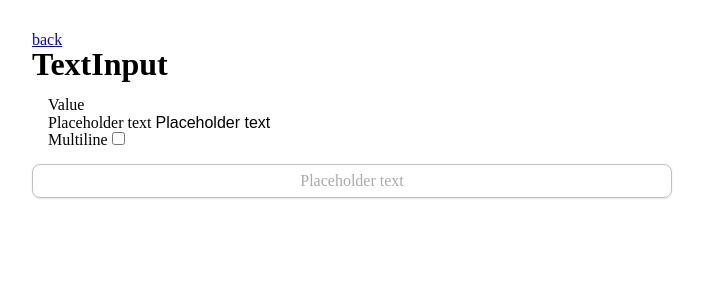
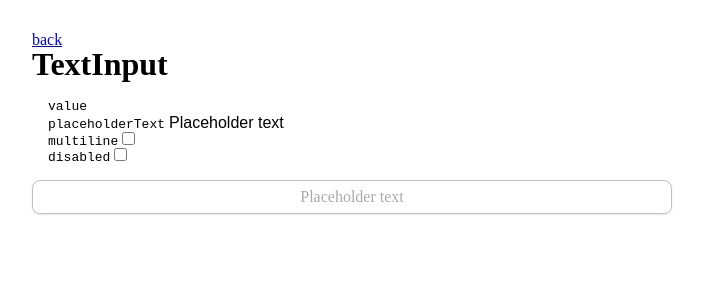
Before and after one commit to wooningeire/mono, a SvelteKit app in the folder hui/: page /TextInput in a window 1280 px wide. Shown: the top 300 px of the page, without its empty margins (0-703 px from the left). Built offline with nearby package versions, Linux system fonts and the light colour scheme.

Commit message:
feat: disabled textinput style

```diff
--- a/hui/src/lib/TextInput/Root.svelte
+++ b/hui/src/lib/TextInput/Root.svelte
@@ -81,12 +81,15 @@ $effect(() => {
 
 let focused = $state(false);
 const handleFocus = () => {
+    if (disabled) return;
+
     focused = true;
 };
 
 const handleBlur = () => {
     focused = false;
 
+    if (disabled) return;
     if (localValue === value) return;
 
     if (!valid) {
@@ -98,7 +101,14 @@ const handleBlur = () => {
 };
 
 let el: HTMLElement;
+
+const handleKeydownGeneric = (event: KeyboardEvent) => {
+    if (disabled) event.preventDefault();
+};
+
 const handleKeydownSingleLine = (event: KeyboardEvent) => {
+    handleKeydownGeneric(event);
+
     if (event.key === "Enter") {
         event.preventDefault();
         el.blur();
@@ -185,7 +195,7 @@ const inputFn = $derived(input ?? inputDefault);
         elProps: {
             onfocus: handleFocus,
             onblur: handleBlur,
-            onkeydown: multiline ? () => {} : handleKeydownSingleLine,
+            onkeydown: multiline ? handleKeydownGeneric : handleKeydownSingleLine,
             onclick: (event: Event) => {
                 if (!focused) return;
                 event.preventDefault();
@@ -233,6 +243,10 @@ text-entry-container {
         outline: 1px solid oklch(62.828% 0.20996 13.579);
         outline-offset: 0.25rem;
     }
+
+    &.disabled {
+        pointer-events: none;
+    }
 }
 
 text-entry {
--- a/hui/src/routes/(demos)/TextInput/+page.svelte
+++ b/hui/src/routes/(demos)/TextInput/+page.svelte
@@ -4,9 +4,9 @@ import TextInput from "$lib/TextInput/index.js";
     import ComponentProps from "../../ComponentProps.svelte";
 
 let value = $state("");
-
 let placeholderText = $state("Placeholder text");
 let multiline = $state(false);
+let disabled = $state(false);
 
 </script>
 
@@ -17,7 +17,7 @@ let multiline = $state(false);
     <ComponentProps>
         <div>
             <label>
-                Value
+                <code>value</code>
                 <input
                     type="text"
                     bind:value
@@ -27,7 +27,7 @@ let multiline = $state(false);
 
         <div>
             <label>
-                Placeholder text
+                <code>placeholderText</code>
                 <input
                     type="text"
                     bind:value={placeholderText}
@@ -37,10 +37,20 @@ let multiline = $state(false);
 
         <div>
             <label>
-                Multiline
+                <code>multiline</code>
                 <input
                     type="checkbox"
                     bind:checked={multiline}
+                />
+            </label>
+        </div>
+
+        <div>
+            <label>
+                <code>disabled</code>
+                <input
+                    type="checkbox"
+                    bind:checked={disabled}
                 />
             </label>
         </div>
@@ -51,11 +61,13 @@ let multiline = $state(false);
         onValueChange={newValue => value = newValue}
         {placeholderText}
         {multiline}
+        {disabled}
     >
         {#snippet container({contents, valid})}
             <div
                 class="text-input-container"
                 class:invalid={!valid}
+                class:disabled
             >
                 {@render contents()}
             </div>
@@ -87,12 +99,18 @@ let multiline = $state(false);
     display: grid;
     place-items: stretch;
 
-    box-shadow: 0 0.0625rem 0.125rem oklch(0 0 0 / 0.1);
-    border: 0.0625rem solid oklch(0 0 0 / 0.25);
-
     &,
     > * {
         border-radius: 0.5rem;
+    }
+
+    &:not(.disabled) {
+        box-shadow: 0 0.0625rem 0.125rem oklch(0 0 0 / 0.1);
+        border: 0.0625rem solid oklch(0 0 0 / 0.25);
+    }
+
+    &.disabled {
+        pointer-events: none;
     }
 
     > * {
```
